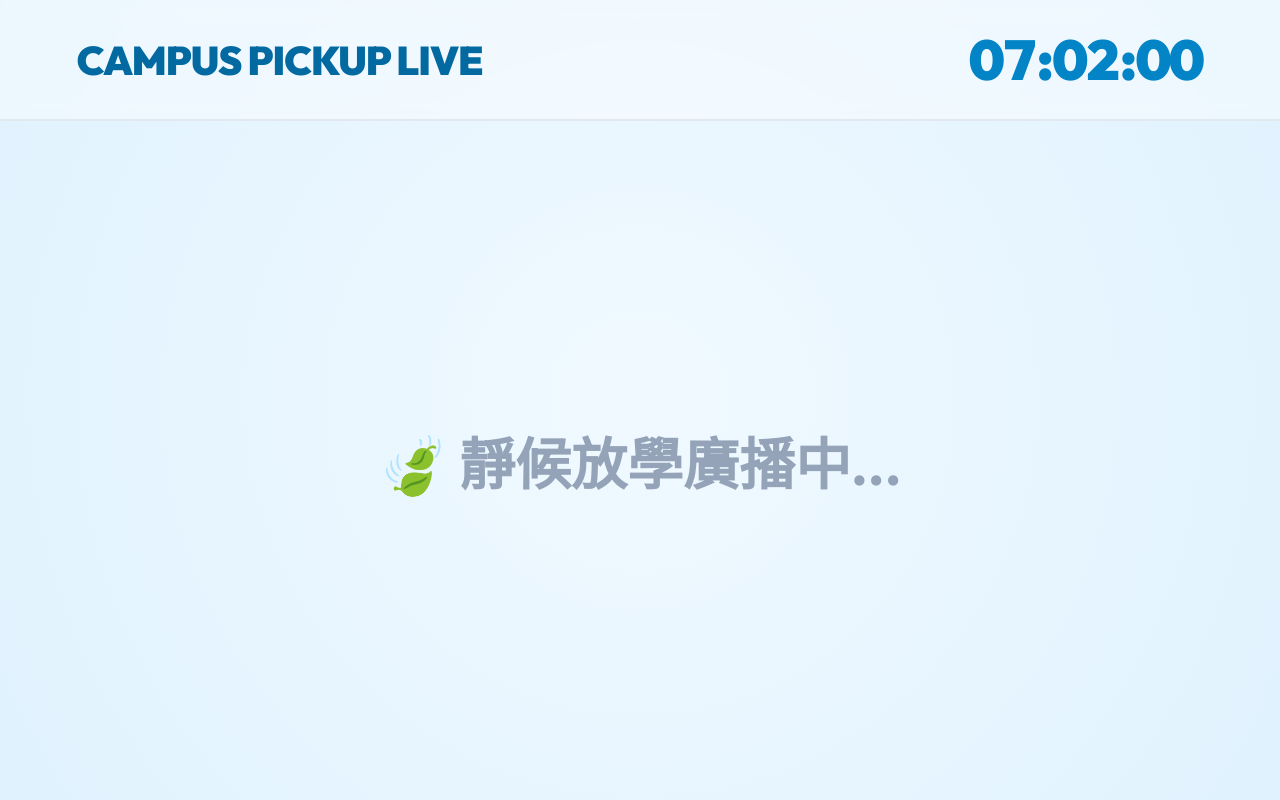
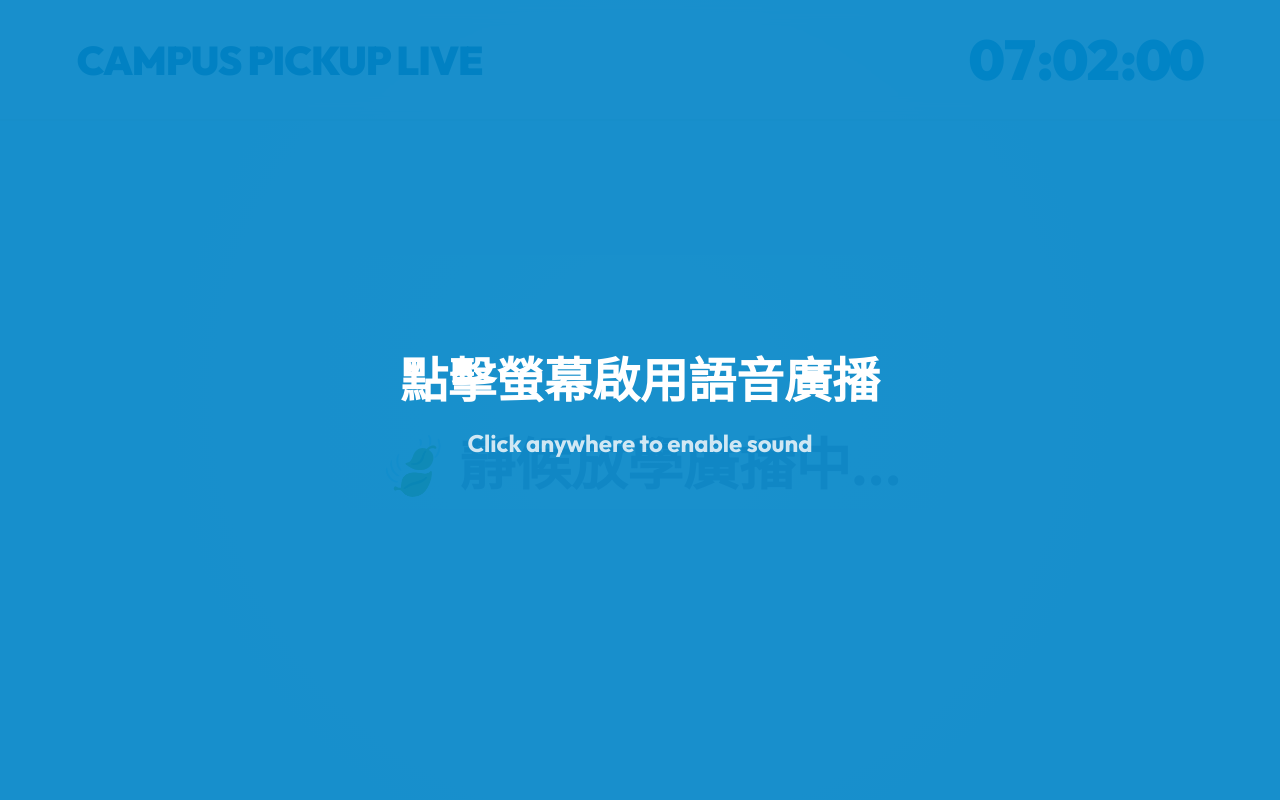
Before and after one commit to Albertyoung22/SchpickupDemo, a Flask app: template templates/billboard.html in a window 1280 px wide. Run offline with Flask 3, Linux system fonts and the light colour scheme; the template is opened without the code that fills it, so the values that code supplies are empty.

Commit message:
Add files via upload

```diff
--- a/templates/billboard.html
+++ b/templates/billboard.html
@@ -187,10 +187,43 @@
             font-weight: 700;
             gap: 2vh;
         }
+
+        /* Audio Unblock Overlay */
+        #unblock-overlay {
+            position: fixed;
+            top: 0;
+            left: 0;
+            width: 100%;
+            height: 100%;
+            background: rgba(2, 132, 199, 0.9);
+            color: white;
+            display: flex;
+            flex-direction: column;
+            justify-content: center;
+            align-items: center;
+            z-index: 9999;
+            cursor: pointer;
+            transition: opacity 0.5s;
+        }
+
+        #unblock-overlay h2 {
+            font-size: 6vh;
+            margin-bottom: 2vh;
+        }
+
+        #unblock-overlay p {
+            font-size: 3vh;
+            opacity: 0.8;
+        }
     </style>
 </head>
 
 <body>
+    <div id="unblock-overlay" onclick="enableAudio()">
+        <h2>點擊螢幕啟用語音廣播</h2>
+        <p>Click anywhere to enable sound</p>
+    </div>
+
     <header>
         <div class="title">CAMPUS PICKUP LIVE</div>
         <div id="clock" class="clock">00:00:00</div>
@@ -202,6 +235,8 @@
 
     <script>
         let lastHistoryHash = "";
+        let lastPlayedAudioUrl = "";
+        let audioEnabled = false;
 
         function updateClock() {
             const now = new Date();
@@ -210,14 +245,30 @@
         setInterval(updateClock, 1000);
         updateClock();
 
+        function enableAudio() {
+            audioEnabled = true;
+            document.getElementById('unblock-overlay').style.opacity = '0';
+            setTimeout(() => {
+                document.getElementById('unblock-overlay').style.display = 'none';
+            }, 500);
+
+            // Play a silent sound to "warm up" the audio context
+            const audio = new Audio();
+            audio.play().catch(() => { });
+            console.log("Audio enabled");
+        }
+
         async function poll() {
             try {
                 const res = await fetch('/api/poll');
                 const data = await res.json();
                 const currentHash = JSON.stringify(data.history);
-                if (currentHash === lastHistoryHash) return;
-                lastHistoryHash = currentHash;
-                updateBillboard(data.history);
+
+                if (currentHash !== lastHistoryHash) {
+                    lastHistoryHash = currentHash;
+                    updateBillboard(data.history);
+                    checkAndPlayAudio(data.history);
+                }
             } catch (err) { console.error("Poll error:", err); }
         }
 
@@ -239,6 +290,19 @@
             `).join('');
         }
 
+        function checkAndPlayAudio(history) {
+            if (!audioEnabled || !history || history.length === 0) return;
+
+            const latest = history[0];
+            // If the latest entry has a new audio URL, play it
+            if (latest.audio_url && latest.audio_url !== lastPlayedAudioUrl) {
+                console.log("Announcement:", latest.name, latest.status);
+                const audio = new Audio(latest.audio_url);
+                audio.play().catch(err => console.error("Audio Play Error:", err));
+                lastPlayedAudioUrl = latest.audio_url;
+            }
+        }
+
         setInterval(poll, 2500);
         poll();
     </script>
```
Also changed, not shown: Pickup_System_Desktop.py (+41 -0 lines), templates/dashboard.html (+28 -3 lines).
